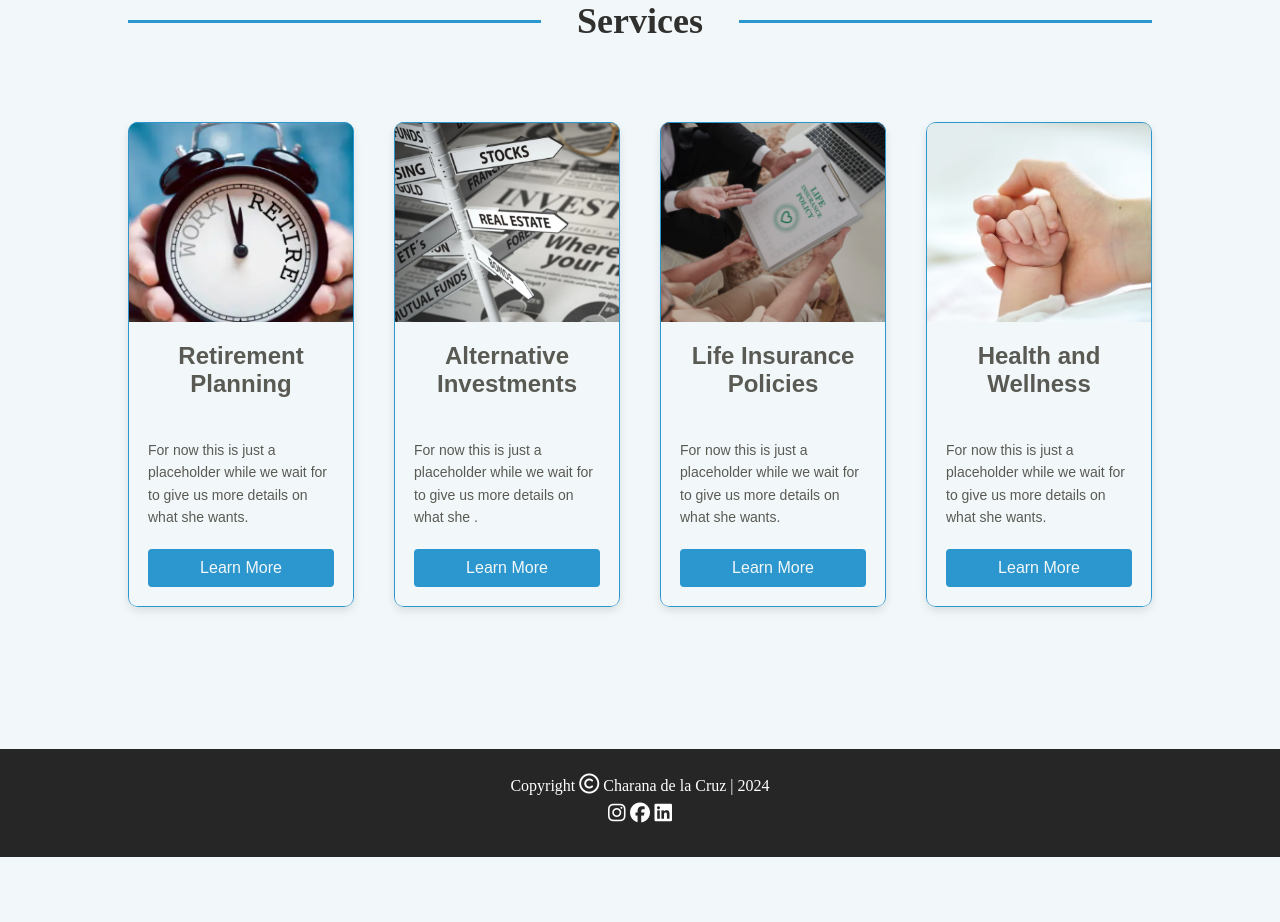
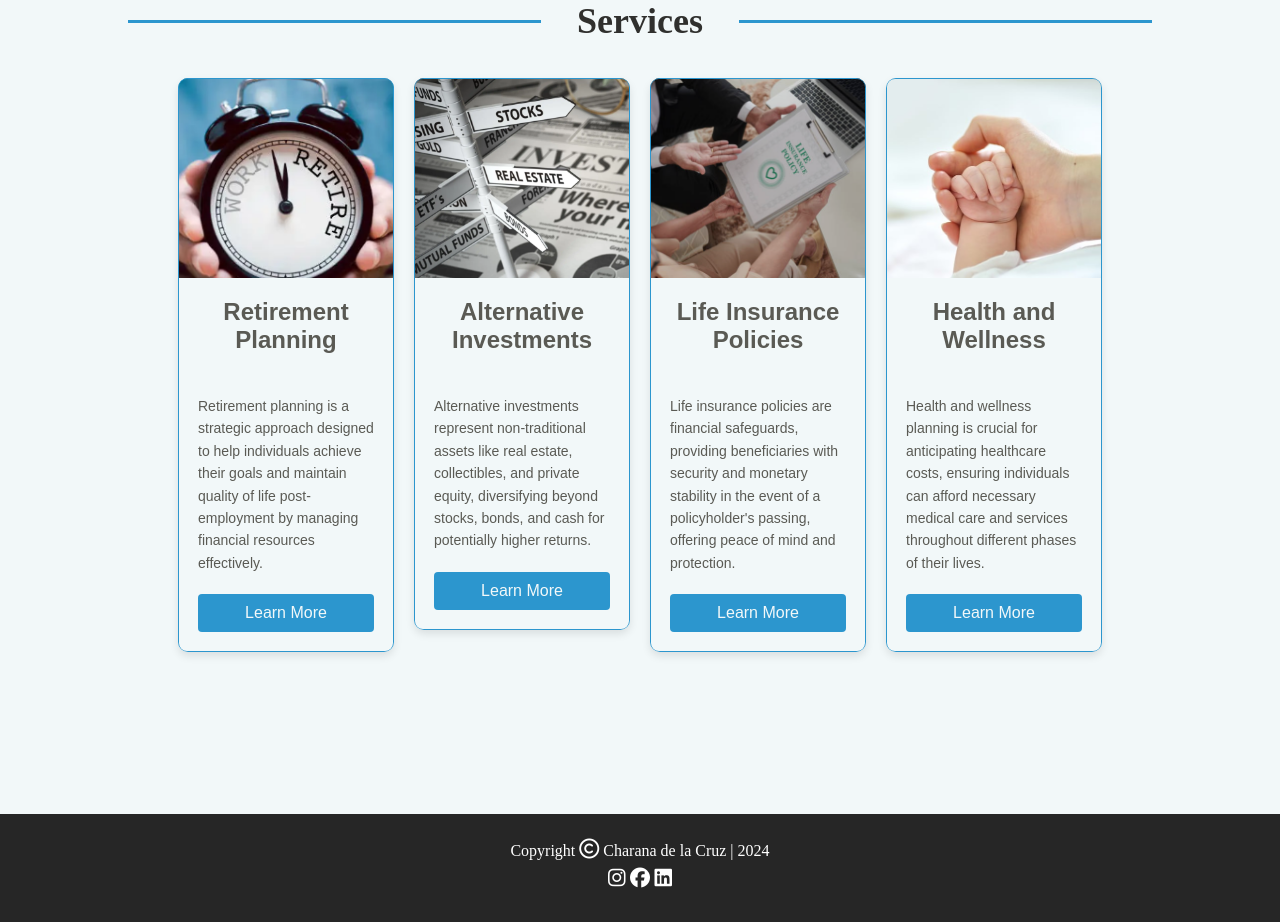
Before and after one commit to omaroaalj/client-project-money-team, a Django app: template financeWebApp/financeWebsite/templates/financeWebsite/services.html in a window 1280 px wide. Shown: the part 144-1066 px from the top of the page. Before the commit the page ends 1001 px from the top, so only its background shows below. Run offline with Django 3.2, Linux system fonts and the light colour scheme; the template is opened without the code that fills it, so the values that code supplies are empty; some libraries are stand-ins or nearby versions.

Commit message:
updated services page to fit all screen sizes

```diff
--- a/financeWebApp/financeWebsite/static/financeWebsite/services.css
+++ b/financeWebApp/financeWebsite/static/financeWebsite/services.css
@@ -154,10 +154,11 @@ span {
 .service-container {
     display: flex;
     flex-wrap: wrap;
-    justify-content: space-between;
+    justify-content: center;
     align-items: flex-start;
     max-width: 1200px;
-    margin-top: 5em;
+    margin-top: 1em;
+    padding: 20px;
     background: #F2F8F9;
 }
 
@@ -280,6 +281,15 @@ span {
     }
 }
 
+@media (min-width: 1600px) {
+    .service-container {
+        max-width: none;
+        padding: 20px;
+        width: 80%;
+        margin: auto;
+    }
+}
+
 nav .fa-solid {
     display: none;
 }
--- a/financeWebApp/financeWebsite/templates/financeWebsite/services.html
+++ b/financeWebApp/financeWebsite/templates/financeWebsite/services.html
@@ -35,25 +35,25 @@
     <div class="service-box">
         <img src = "{% static 'financeWebsite/images/retirement plans.png' %}" height = "200" width = "400" alt = "picture">
         <h2>Retirement Planning</h2>
-        <p> For now this is just a placeholder while we wait for to give us more details on what she wants.</p>
+        <p> Retirement planning is a strategic approach designed to help individuals achieve their goals and maintain quality of life post-employment by managing financial resources effectively.</p>
         <a href = "{% url 'financeWebsite:retirement' %}" class="learn-more"> Learn More </a>
     </div>
     <div class="service-box">
         <img src = "{% static 'financeWebsite/images/alt investments.png' %}" height = "200" width = "400" alt = "picture">
         <h2>Alternative Investments</h2>
-        <p> For now this is just a placeholder while we wait for  to give us more details on what she       .</p>
+        <p> Alternative investments represent non-traditional assets like real estate, collectibles, and private equity, diversifying beyond stocks, bonds, and cash for potentially higher returns.</p>
         <a href = "{% url 'financeWebsite:alternativeInvestments' %}" class="learn-more"> Learn More </a>
     </div>
     <div class="service-box">
         <img src = "{% static 'financeWebsite/images/life insurance.png' %}" height = "200" width = "400" alt = "picture">
         <h2>Life Insurance Policies</h2>
-        <p> For now this is just a placeholder while we wait for  to give us more details on what she wants.</p>
+        <p> Life insurance policies are financial safeguards, providing beneficiaries with security and monetary stability in the event of a policyholder's passing, offering peace of mind and protection.</p>
         <a href = "{% url 'financeWebsite:lifeInsurance' %}" class="learn-more"> Learn More </a>
     </div>
     <div class="service-box">
         <img src = "{% static 'financeWebsite/images/healthcare.jpg' %}" height = "200" width = "400" alt = "picture">
         <h2>Health and Wellness</h2>
-        <p> For now this is just a placeholder while we wait for  to give us more details on what she wants.</p>
+        <p> Health and wellness planning is crucial for anticipating healthcare costs, ensuring individuals can afford necessary medical care and services throughout different phases of their lives.</p>
         <a href = "{% url 'financeWebsite:healthcare' %}" class="learn-more"> Learn More </a>
     </div>
 </div>
```
